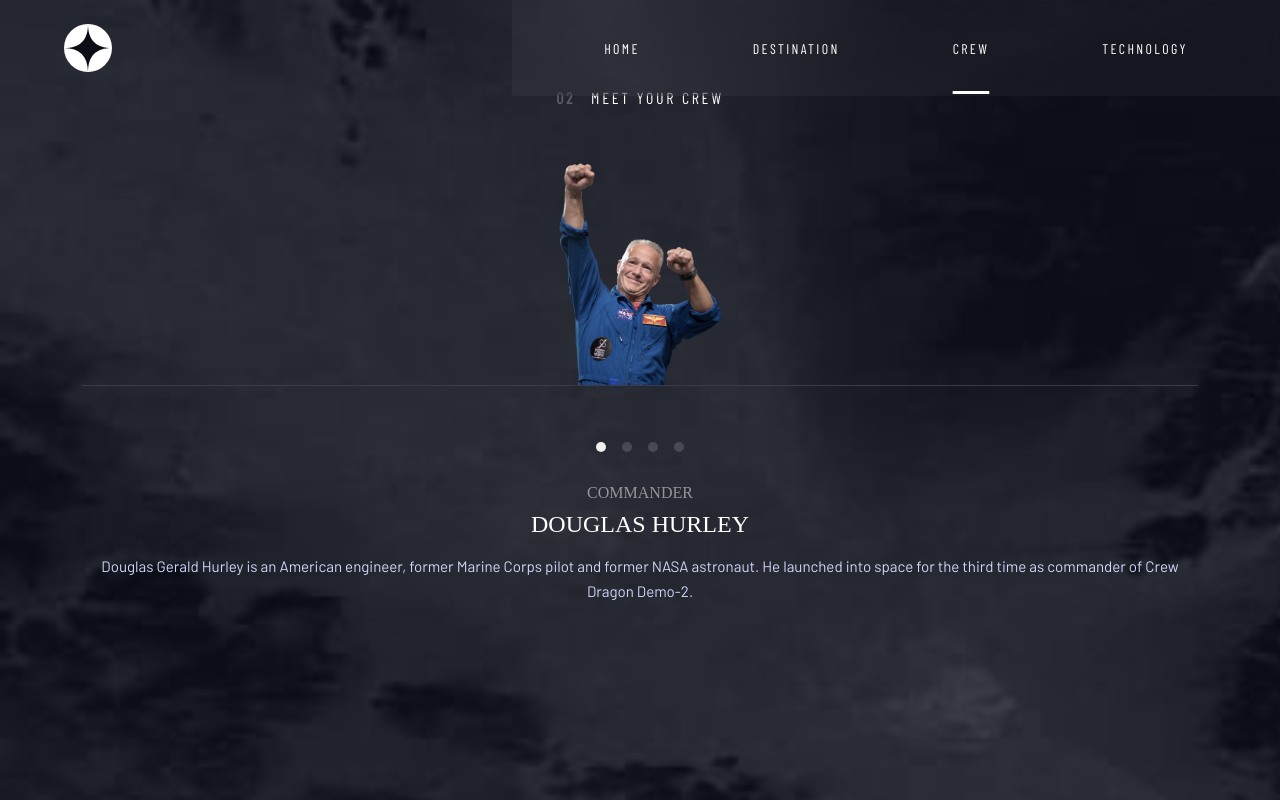
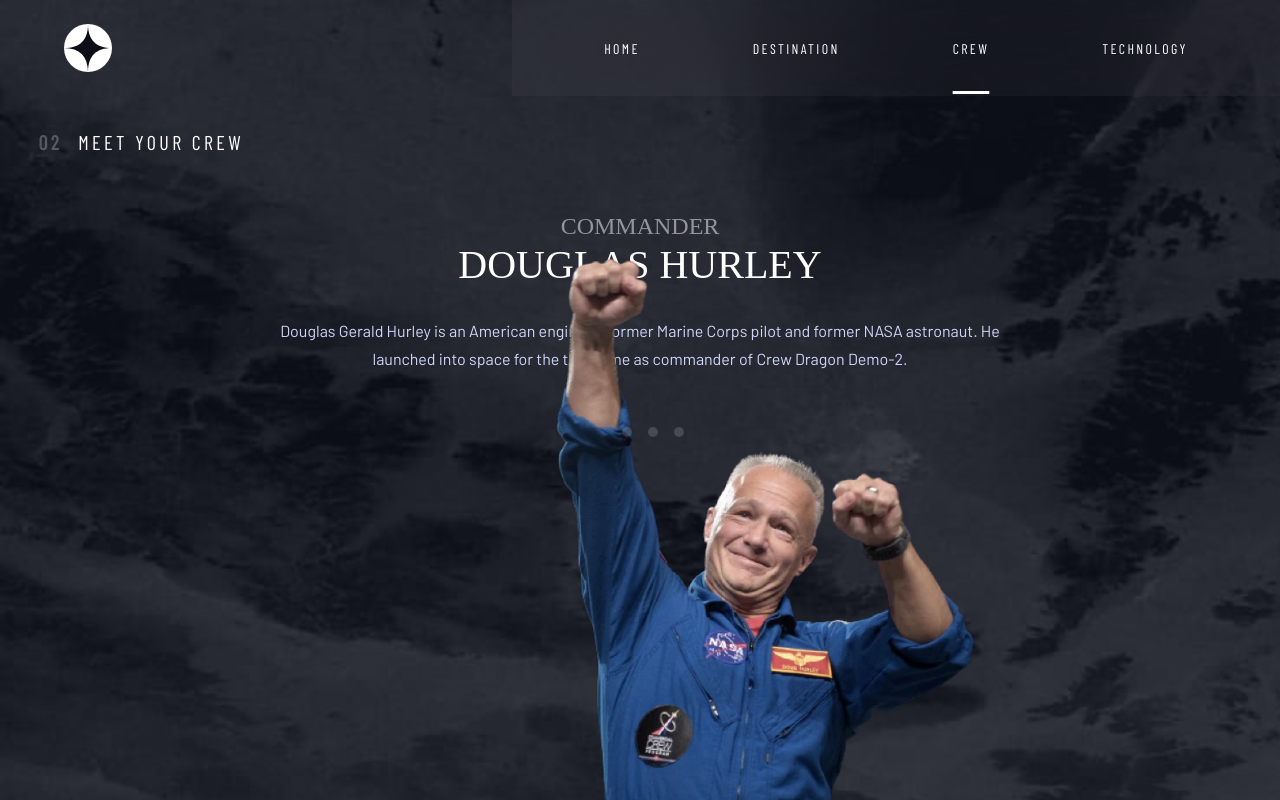
Before and after one commit to CodyyLee/SpaceTourism, a React (Create React App) app: page /crew in a window 1280 px wide. Built offline with nearby package versions, Linux system fonts and the light colour scheme; a web font is replaced by a local one.

Commit message:
tablet view added into the crew page

```diff
--- a/package.json
+++ b/package.json
@@ -7,7 +7,7 @@
     "react": "^18.2.0",
     "react-dom": "^18.2.0",
     "react-router-dom": "^6.4.2",
-    "react-scripts": "5.0.1",
+    "react-scripts": "^5.0.1",
     "sass": "^1.55.0"
   },
   "scripts": {
--- a/src/pages/crew/crew.scss
+++ b/src/pages/crew/crew.scss
@@ -20,6 +20,19 @@
     background-blend-mode: luminosity;
     grid-template-rows: 88px 51px repeat(2, auto);
 
+    @media screen and (min-width: 768px) {
+        background-image: url('../../assets/crew/background-crew-tablet.jpg');
+        grid-template-areas:
+            '. . .'
+            'header . .'
+            '. content .'
+            '. image .'
+        ;
+        grid-template-columns: 20% 60% 20%;
+        grid-template-rows: 96px 91px 232px auto;
+        overflow-y: hidden;
+    }
+
     .title {
         grid-area: header;
         color: #fff;
@@ -31,12 +44,28 @@
         font-weight: 400;
         letter-spacing: 2.7px;
 
+        @media screen and (min-width: 768px) {
+            grid-column: 1 / span 2;
+            width: auto;
+            display: flex;
+            justify-content: flex-start;
+            align-items: center;
+            margin-left: 38.5px;
+            font-size: 2rem;
+            letter-spacing: 3.38px;
+        }
+
         .number {
             opacity: .25;
             font-size: 1.6rem;
             letter-spacing: 2.7px;
             font-weight: 700;
             padding-right: 1.6rem;
+
+            @media screen and (min-width: 768px) {
+                font-size: 2rem;
+                letter-spacing: 3.38px;
+            }
         }
     }
 
@@ -47,15 +76,39 @@
         margin: auto;
         height: 223px;
 
+        @media screen and (min-width: 768px) {
+            height: 572px;
+            position: absolute;
+            bottom: -3rem;
+            left: 50%;
+            transform: translateX(-50%);
+        }
+
         .crewImage {
             margin: auto;
             height: 100%;
             margin-bottom: -2px;
+
+            @media screen and (min-width: 768px) {
+                position: relative;
+                left: 50%;
+                transform: translateX(-50%);
+            }
         }
     }
 
     .content {
         grid-area: content;
+
+        @media screen and (min-width: 768px) {
+            display: grid;
+            grid-template-areas:
+                'name'
+                'bio'
+                'nav'
+            ;
+            margin-top: 30px;
+        }
 
         .navigationContainer {
             width: 88px;
@@ -63,6 +116,7 @@
             display: flex;
             align-items: center;
             justify-content: space-between;
+            grid-area: nav;
 
             .navBtn {
                 width: 10px;
@@ -74,6 +128,7 @@
 
         .nameContainer {
             margin-bottom: 16px;
+            grid-area: name;
 
             .role {
                 font-family: $bellefair;
@@ -84,6 +139,10 @@
                 opacity: .5;
                 line-height: 18px;
                 margin-bottom: 8px;
+
+                @media screen and (min-width: 768px) {
+                    font-size: 2.4rem;
+                }
             }
 
             .name {
@@ -93,6 +152,11 @@
                 text-transform: uppercase;
                 font-weight: 400;
                 line-height: 28px;
+
+                @media screen and (min-width: 768px) {
+                    font-size: 4rem;
+                    padding-top: 8px;
+                }
             }
         }
 
@@ -105,6 +169,18 @@
             margin: auto;
             width: 88%;
             min-height: 150px;
+            grid-area: bio;
+
+            @media screen and (min-width: 768px) {
+                font-size: 1.6rem;
+                line-height: 2.8rem;
+                width: 100%;
+                display: flex;
+                align-items: center;
+                justify-content: center;
+                flex-direction: column;
+                margin: -25px auto;
+            }
         }
     }
 }
```
Also changed, not shown: 2 other files (tests, documents, lock files or other folders).
